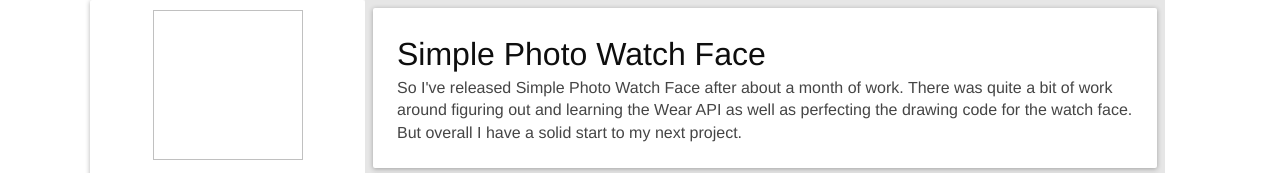
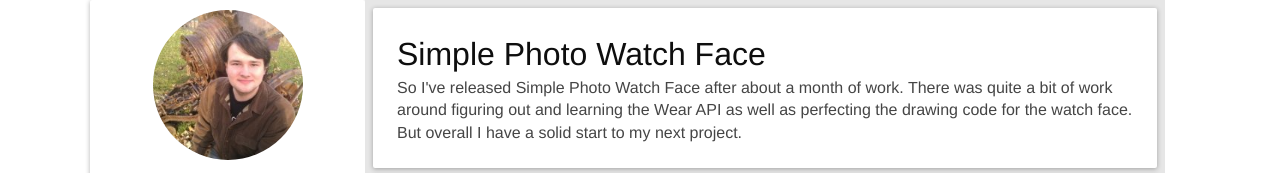
Before and after one commit to ntkachov/thedailynerd, a plain HTML site: page index.html in a window 1280 px wide. Shown: the top 173 px of the page. Drawn offline with nearby package versions, Linux system fonts and the light colour scheme.

Commit message:
added profile image

```diff
--- a/css/main.css
+++ b/css/main.css
@@ -270,6 +270,10 @@ a.purp_link_bold {
     box-shadow: 0 1px 5px rgba(0,0,0, 0.3);
     border-radius:2px;
 }
+.circle_profile{
+    width:150px;
+    border-radius:1000px;
+}
 
 @media (max-width:1100px) {
     .content{
--- a/index.html
+++ b/index.html
@@ -11,9 +11,7 @@
     <body>
 <div class="content">
     <div class="side_info card">
-        <div class="circle_profile">
-            <img width="150" height="150"/>
-        </div>
+            <img class="circle_profile" width="150" height="150" src="img/profile.jpg"/>
         <h1> Nick Tkachov </h1>
         <p class="noindent"> <img src="http://developer.android.com/favicon.ico" ><span class="greentext"> Android Engineer</span> <a class="purp_link_bold" href="https://twitter.com/RetailMeNotInc"> @RetailMeNot </a> </p>
     </div>
```
Also changed, not shown: img/profile.jpg (added).
